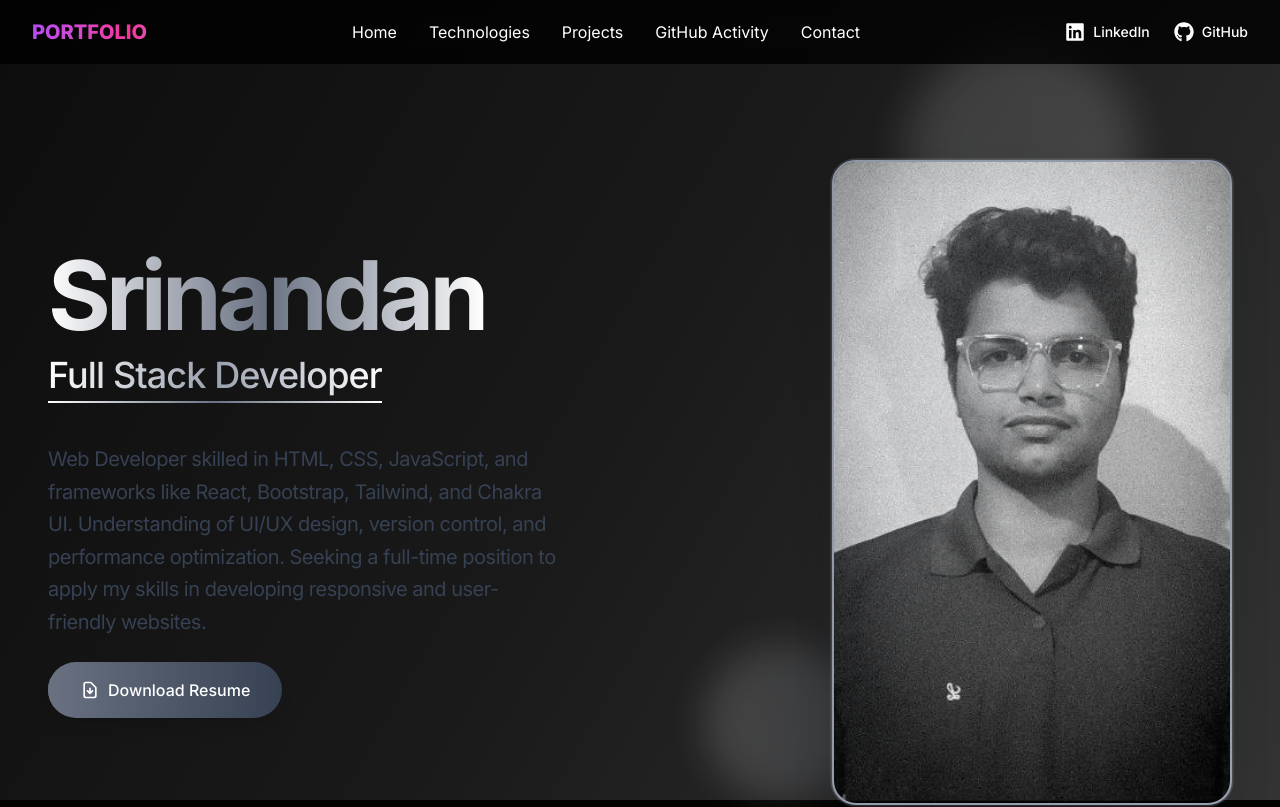
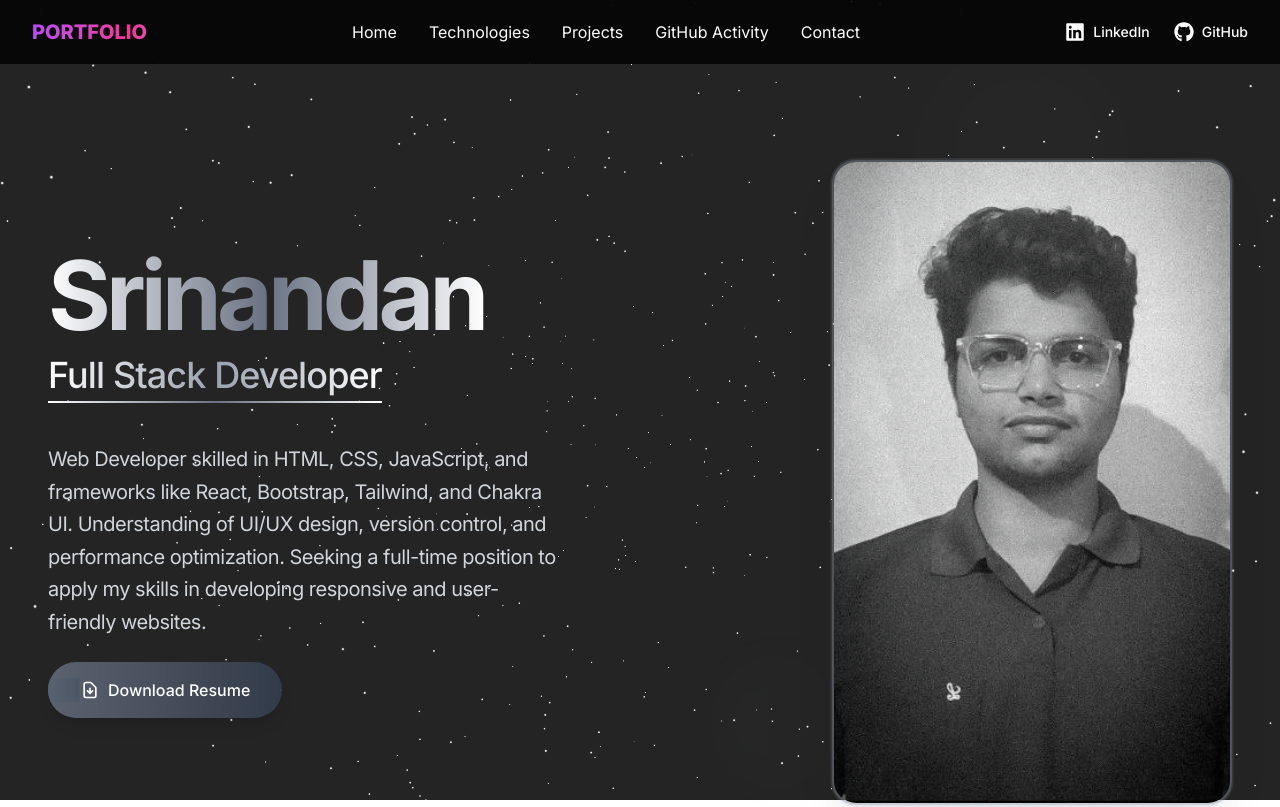
Before and after one commit to Srinandan2003/My_Professional_Portfolio_2025, a React (Vite) app: page / in a window 1280 px wide. Shown: the top 807 px of the page. Built offline with nearby package versions, Linux system fonts and the light colour scheme.

Commit message:
Updated portfolio background

```diff
--- a/package.json
+++ b/package.json
@@ -10,14 +10,18 @@
     "preview": "vite preview"
   },
   "dependencies": {
+    "@react-three/drei": "^10.0.4",
+    "@react-three/fiber": "^9.1.0",
     "@tailwindcss/vite": "^4.0.6",
+    "@types/three": "^0.174.0",
     "framer-motion": "^12.4.3",
     "react": "^19.0.0",
     "react-dom": "^19.0.0",
     "react-github-calendar": "^4.5.6",
     "react-icons": "^5.4.0",
     "react-router-dom": "^7.1.5",
-    "tailwindcss": "^4.0.6"
+    "tailwindcss": "^4.0.6",
+    "three": "^0.174.0"
   },
   "devDependencies": {
     "@eslint/js": "^9.19.0",
--- a/src/App.jsx
+++ b/src/App.jsx
@@ -6,17 +6,14 @@ import { Hero } from "./components/Hero";
 import Technologies from "./components/Technologies";
 import Projects from "./components/Projects";
 import Contact from "./components/Contact";
-import GitHubActivity from "./components/GitHubActivity"; // Add this import
+import GitHubActivity from "./components/GitHubActivity";
+import ThreeBackground from "./components/ThreeBackground"; // Import the new background
 
 function App() {
   return (
     <>
       <div className="overflow-x-hidden text-stone-300 antialiased">
-        <div className="fixed inset-0 -z-10">
-          <div className="relative h-full w-full bg-black">
-            <div className="absolute inset-0 bg-[linear-gradient(120deg,#0d0d0d,#1a1a1a,#333333)]"></div>
-          </div>
-        </div>
+        <ThreeBackground /> {/* Use the new background */}
 
         <NavBar />
 
@@ -33,7 +30,6 @@ function App() {
             <Projects />
           </section>
 
-          {/* GitHub Activity Section */}
           <section id="github-activity" className="py-16">
             <h2 className="text-4xl font-bold mb-8 text-center">GitHub Activity</h2>
             <div className="mx-auto max-w-5xl">
--- a/src/components/Hero.jsx
+++ b/src/components/Hero.jsx
@@ -50,13 +50,13 @@ export const Hero = () => {
           {/* Image Section */}
           <div className='w-full lg:w-1/2 mb-12 lg:mb-0'>
             <div className='flex justify-center lg:justify-end relative'>
-              {/* Background decoration elements */}
+              {/* Background decoration elements - made more transparent */}
               <motion.div
-                className='absolute w-64 h-64 rounded-full bg-gradient-to-r from-gray-200 to-white opacity-20 blur-xl'
+                className='absolute w-64 h-64 rounded-full bg-gradient-to-r from-gray-200/10 to-white/10 opacity-10 blur-xl'
                 initial={{ scale: 0.5, opacity: 0 }}
                 animate={{
                   scale: [0.8, 1.2, 0.8],
-                  opacity: [0.1, 0.3, 0.1],
+                  opacity: [0.1, 0.2, 0.1],
                   x: [0, 20, 0],
                   y: [0, -20, 0],
                 }}
@@ -69,11 +69,11 @@ export const Hero = () => {
               />
 
               <motion.div
-                className='absolute w-48 h-48 rounded-full bg-gradient-to-r from-white to-gray-400 opacity-10 blur-xl'
+                className='absolute w-48 h-48 rounded-full bg-gradient-to-r from-white/10 to-gray-400/10 opacity-5 blur-xl'
                 initial={{ scale: 0.5, opacity: 0 }}
                 animate={{
                   scale: [1, 0.7, 1],
-                  opacity: [0.1, 0.2, 0.1],
+                  opacity: [0.1, 0.15, 0.1],
                   x: [0, -20, 0],
                   y: [0, 20, 0],
                 }}
@@ -95,12 +95,12 @@ export const Hero = () => {
                 <div className='relative'>
                   {/* Animated border */}
                   <motion.div
-                    className='absolute inset-0 rounded-3xl border-2 border-gray-400'
+                    className='absolute inset-0 rounded-3xl border-2 border-gray-400/30'
                     animate={{
                       boxShadow: [
-                        '0 0 0 0 rgba(156, 163, 175, 0.3)',
+                        '0 0 0 0 rgba(156, 163, 175, 0.2)',
                         '0 0 0 8px rgba(156, 163, 175, 0)',
-                        '0 0 0 0 rgba(156, 163, 175, 0.3)'
+                        '0 0 0 0 rgba(156, 163, 175, 0.2)'
                       ]
                     }}
                     transition={{
@@ -115,11 +115,11 @@ export const Hero = () => {
                     alt="Srinandan Profile"
                     width={400}
                     height={400}
-                    className='rounded-3xl object-cover shadow-2xl shadow-gray-900/20 border-2 border-gray-500/30'
+                    className='rounded-3xl object-cover shadow-2xl shadow-gray-900/10 border-2 border-gray-500/20'
                   />
 
-                  {/* Subtle overlay gradient */}
-                  <div className='absolute inset-0 rounded-3xl bg-gradient-to-br from-gray-700/10 to-transparent pointer-events-none' />
+                  {/* Subtle overlay gradient - made more transparent */}
+                  <div className='absolute inset-0 rounded-3xl bg-gradient-to-br from-gray-700/5 to-transparent pointer-events-none' />
                 </div>
               </motion.div>
             </div>
@@ -158,7 +158,7 @@ export const Hero = () => {
 
               <motion.p
                 variants={childVariants}
-                className='my-2 max-w-lg py-4 text-lg md:text-xl leading-relaxed tracking-tight text-gray-700 dark:text-gray-300'
+                className='my-2 max-w-lg py-4 text-lg md:text-xl leading-relaxed tracking-tight text-gray-300'
               >
                 {HERO_CONTENT}
               </motion.p>
@@ -170,7 +170,7 @@ export const Hero = () => {
                   target='_blank'
                   rel='noopener noreferrer'
                   download
-                  className='relative inline-flex items-center px-8 py-4 overflow-hidden rounded-full group bg-gradient-to-r from-gray-500 to-gray-700 text-white shadow-lg'
+                  className='relative inline-flex items-center px-8 py-4 overflow-hidden rounded-full group bg-gradient-to-r from-gray-500/80 to-gray-700/80 text-white shadow-lg backdrop-blur-sm'
                   whileHover={{
                     scale: 1.05,
                     transition: { duration: 0.2 }
@@ -194,7 +194,7 @@ export const Hero = () => {
                     </svg>
                     Download Resume
                     <motion.span
-                      className='absolute bottom-0 left-0 w-full h-full bg-gradient-to-r from-gray-400 to-gray-600 -z-10'
+                      className='absolute bottom-0 left-0 w-full h-full bg-gradient-to-r from-gray-400/80 to-gray-600/80 -z-10'
                       initial={{ x: '-100%' }}
                       whileHover={{ x: 0 }}
                       transition={{ duration: 0.3 }}
--- /dev/null
+++ b/src/components/ThreeBackground.jsx
@@ -0,0 +1,43 @@
+// src/components/ThreeBackground.jsx
+import React, { useRef } from 'react';
+import { Canvas, useFrame } from '@react-three/fiber';
+import { Stars } from '@react-three/drei';
+
+function AnimatedStarfield() {
+  const starsRef = useRef();
+
+  useFrame(() => {
+    if (starsRef.current) {
+      starsRef.current.rotation.x += 0.0003;
+      starsRef.current.rotation.y += 0.0002;
+    }
+  });
+
+  return (
+    <group ref={starsRef}>
+      <Stars
+        radius={100}
+        depth={50}
+        count={3000}
+        factor={4}
+        saturation={0.6}
+        fade
+        speed={0.5}
+        color="#f3f3f4"
+      />
+    </group>
+  );
+}
+
+const ThreeBackground = () => {
+  return (
+    <div className="fixed inset-0 -z-10">
+      <Canvas camera={{ position: [0, 0, 15] }}>
+        <color attach="background" args={['#242424']} />
+        <AnimatedStarfield />
+      </Canvas>
+    </div>
+  );
+};
+
+export default ThreeBackground;
--- a/src/index.css
+++ b/src/index.css
@@ -3,7 +3,6 @@
 
 :root{
     font-family: "Inter", sans-serif;
-    background: black;
 }
 
 html {
```
Also changed, not shown: 1 other file (tests, documents, lock files or other folders).
